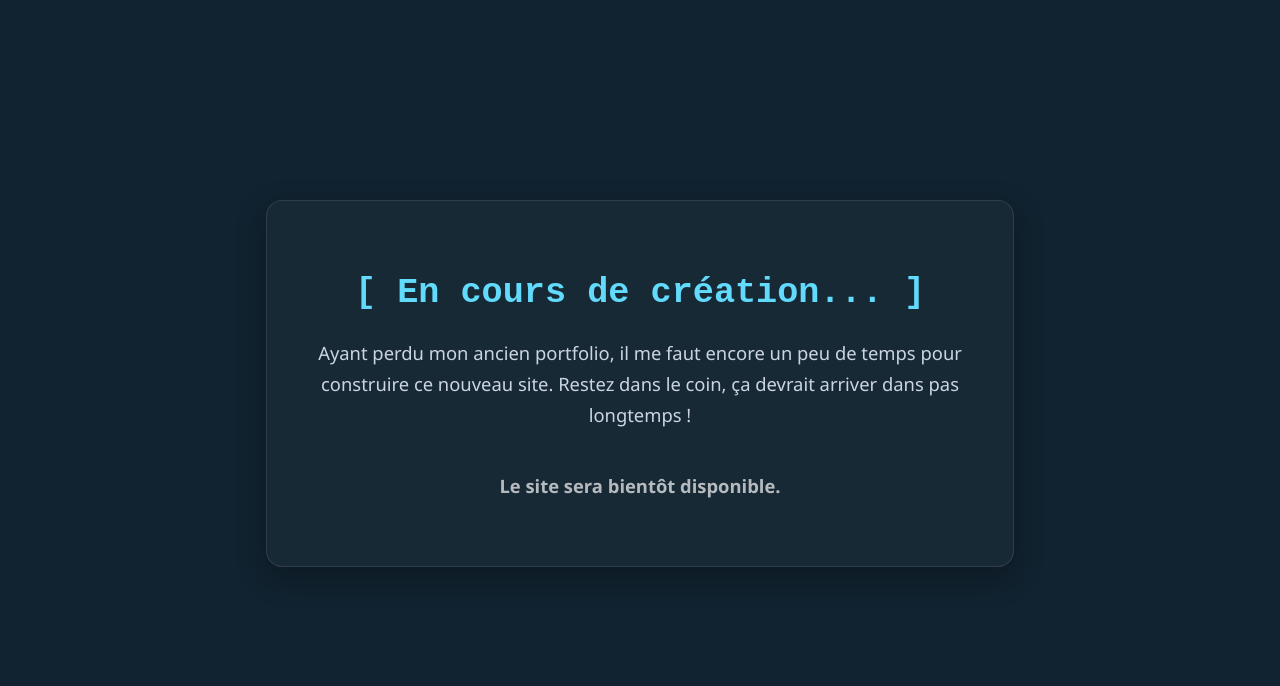
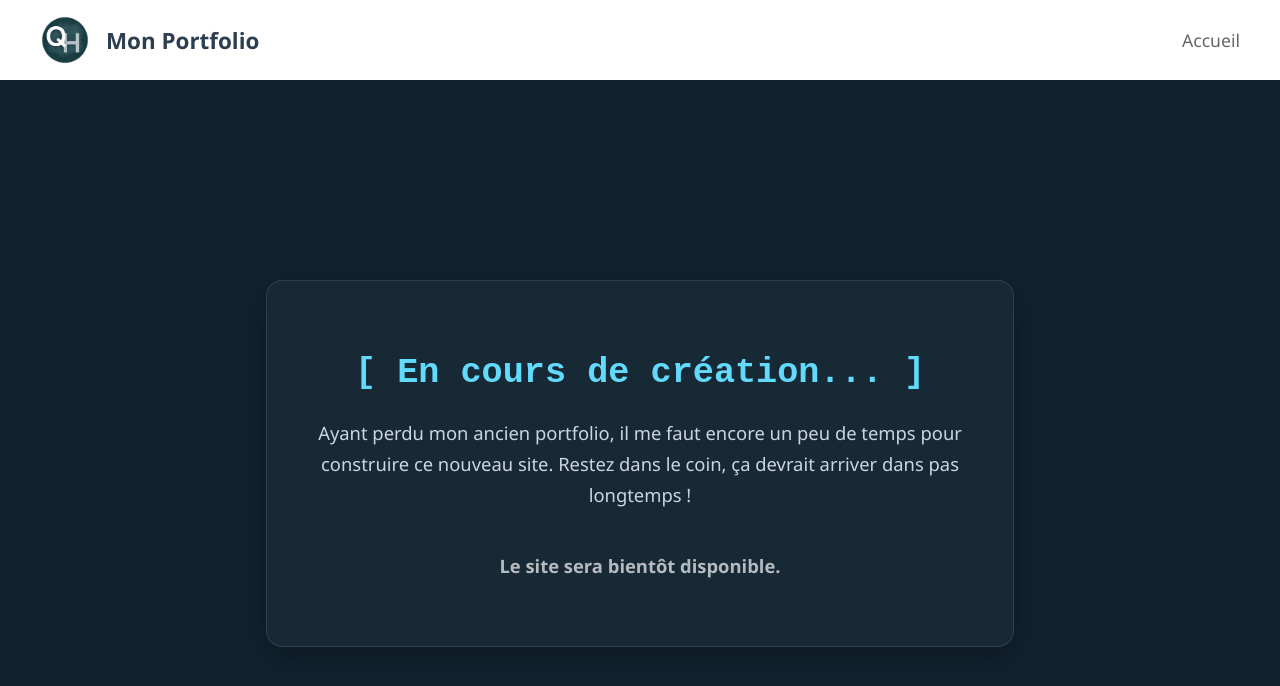
Before and after one commit to QuentinHeyblom/Portfolio, a React (Vite) app: page / in a window 1280 px wide. Shown: the top 686 px of the page. Built offline with nearby package versions, Linux system fonts and the light colour scheme.

Commit message:
feat : navbar propre
ajout de la navbar

```diff
--- a/src/App.jsx
+++ b/src/App.jsx
@@ -1,6 +1,9 @@
 import React from 'react';
 import { BrowserRouter as Router, Routes, Route } from 'react-router-dom';
 import './Global.css';
+
+// Composants
+import Navbar from './components/Navbar/Navbar';
 
 // Pages
 import Accueil from './pages/Accueil';
@@ -9,6 +12,8 @@
 
   return (
     <Router>
+      <Navbar />
+
       <Routes>
         <Route path="/" element={<Accueil />} />
       </Routes>
--- /dev/null
+++ b/src/components/Navbar/Navbar.css
@@ -0,0 +1,87 @@
+.navbar {
+    background-color: #ffffff;
+    box-shadow: 0 4px 10px rgba(0, 0, 0, 0.05);
+    position: sticky;
+    top: 0;
+    z-index: 100;
+    width: 100%;
+}
+
+.navbar-container {
+    display: flex;
+    justify-content: space-between;
+    align-items: center;
+    max-width: 1200px;
+    margin: 0 auto;
+    padding: 0 2rem;
+    height: 80px;
+}
+
+.navbar-logo {
+    display: flex;
+    align-items: center;
+    text-decoration: none;
+    gap: 1rem;
+}
+
+.navbar-logo-img {
+    height: 50px;
+    width: auto;
+    object-fit: contain;
+}
+
+.navbar-logo-text {
+    font-size: 1.4rem;
+    font-weight: 700;
+    color: #2c3e50;
+}
+
+.navbar-menu {
+    display: flex;
+    list-style: none;
+    margin: 0;
+    padding: 0;
+}
+
+.navbar-item {
+    display: flex;
+    align-items: center;
+}
+
+.navbar-link {
+    text-decoration: none;
+    color: #666666;
+    font-size: 1.1rem;
+    font-weight: 500;
+    position: relative;
+    transition: color 0.3s ease;
+    padding: 0.5rem 0;
+}
+
+.navbar-link:hover {
+    color: #3498db;
+}
+
+.navbar-link::after {
+    content: '';
+    position: absolute;
+    width: 0;
+    height: 2px;
+    bottom: 0;
+    left: 0;
+    background-color: #3498db;
+    transition: width 0.3s ease;
+}
+
+.navbar-link:hover::after {
+    width: 100%;
+}
+
+@media screen and (max-width: 768px) {
+    .navbar-container {
+        flex-direction: column;
+        height: auto;
+        padding: 1rem;
+        gap: 1rem;
+    }
+}
--- /dev/null
+++ b/src/components/Navbar/Navbar.jsx
@@ -0,0 +1,24 @@
+import React from 'react';
+import { Link } from 'react-router-dom';
+import './Navbar.css';
+
+const Navbar = () => {
+  return (
+    <nav className="navbar">
+      <div className="navbar-container">
+        <Link to="/" className="navbar-logo">
+          <img className="navbar-logo-img" src="/public/logo/Logo.png" alt="Logo" />
+          <span className="navbar-logo-text">Mon Portfolio</span>
+        </Link>
+
+        <ul className="navbar-menu">
+          <li className="navbar-item">
+            <Link to="/" className="navbar-link">Accueil</Link>
+          </li>
+        </ul>
+      </div>
+    </nav>
+  );
+};
+
+export default Navbar;
```
